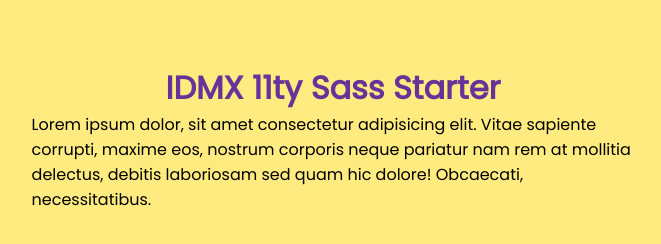
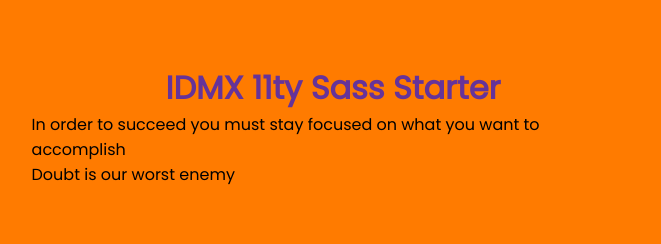
Before and after one commit to cynthiateeters-sandbox/poem-site-stephym9170, an Eleventy site: page src/index.html in a window 1280 px wide. Shown: the whole page, without its empty margins (307-968 px from the left). Built offline with nearby package versions, Linux system fonts and the light colour scheme; Eleventy itself is replaced by a stand-in of ours; files that its build step writes are made by us from their sources.

Commit message:
Quotes (for fun)

```diff
--- a/src/index.html
+++ b/src/index.html
@@ -1,18 +1,22 @@
 <!DOCTYPE html>
 <html lang="en">
   <head>
-    <meta charset="UTF-8">
-    <meta name="viewport" content="width=device-width, initial-scale=1.0">
-    <meta name="description" content="A modern CSS page">
+    <meta charset="UTF-8" />
+    <meta name="viewport" content="width=device-width, initial-scale=1.0" />
+    <meta name="description" content="A modern CSS page" />
     <meta name="generator" content="Eleventy v1.2" />
     <title>IDMX 11ty Sass Starter</title>
-    <link rel="shortcut icon" href="images/favicon.png" type="image/png">
+    <link rel="shortcut icon" href="images/favicon.png" type="image/png" />
     <link rel="icon" type="image/svg+xml" href="images/favicon.svg" />
-    <link rel="stylesheet" href="css/main.css">
+    <link rel="stylesheet" href="css/main.css" />
   </head>
   <body>
-  <h1>IDMX 11ty Sass Starter</h1>
-  <p>Lorem ipsum dolor, sit amet consectetur adipisicing elit. Vitae sapiente corrupti, maxime eos, nostrum corporis neque pariatur nam rem at mollitia delectus, debitis laboriosam sed quam hic dolore! Obcaecati, necessitatibus.</p>
-  <script src="js/index.js"></script>
+    <h1>IDMX 11ty Sass Starter</h1>
+    <p>
+      In order to succeed you must stay focused on what you want to
+      accomplish<br />
+      Doubt is our worst enemy
+    </p>
+    <script src="js/index.js"></script>
   </body>
 </html>
--- a/src/sass/pages/_home.scss
+++ b/src/sass/pages/_home.scss
@@ -1,10 +1,10 @@
 /* home */
-@use "../abstracts/variables" as var;
-@use "../base/typography" as type;
+@use '../abstracts/variables' as var;
+@use '../base/typography' as type;
 
 body {
   font-family: type.$font;
-  background-color: var.$bg-very-light;
+  background-color: rgb(255, 123, 0);
   width: min(100% - 2rem, 60ch);
   margin-inline: auto;
   margin-block: 4rem;
```
